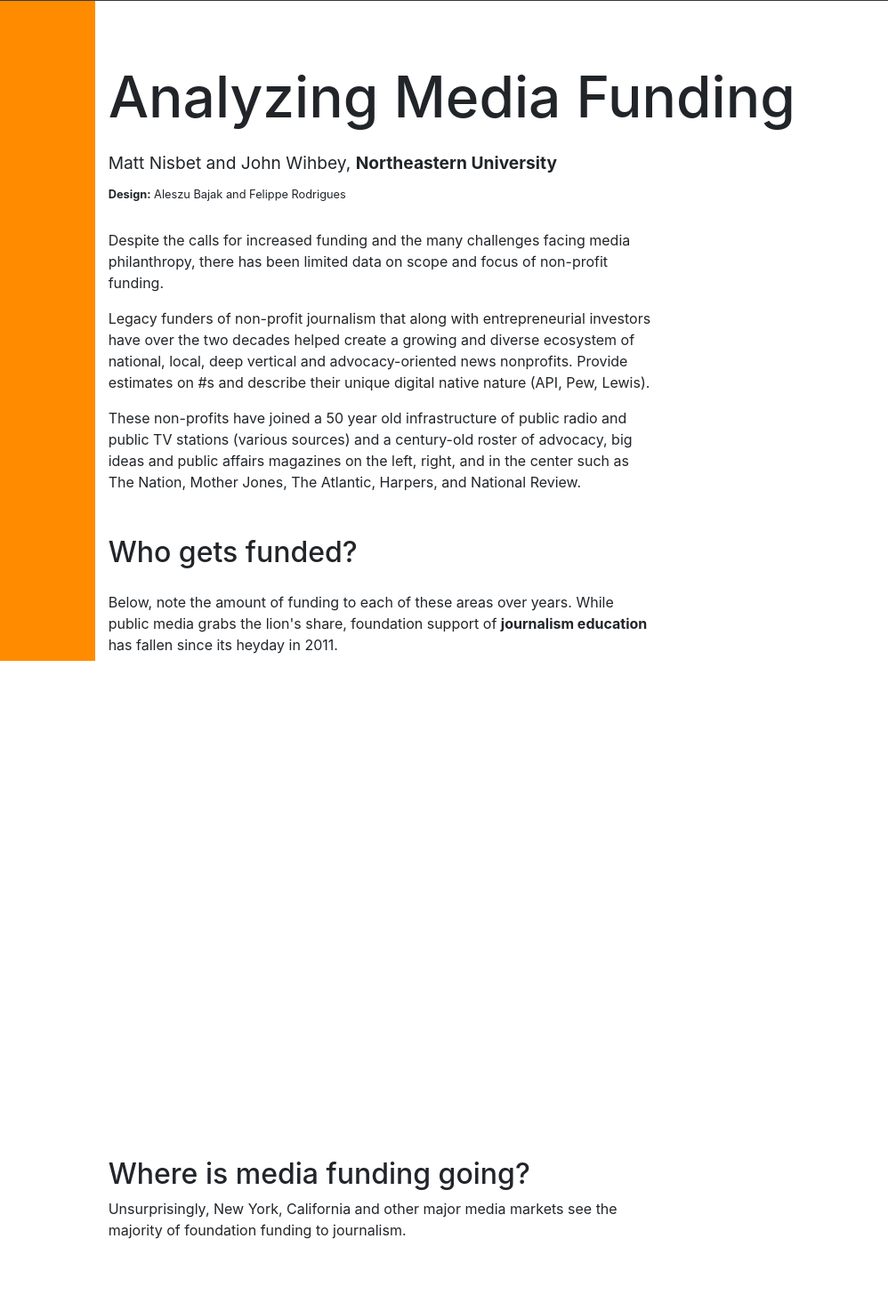
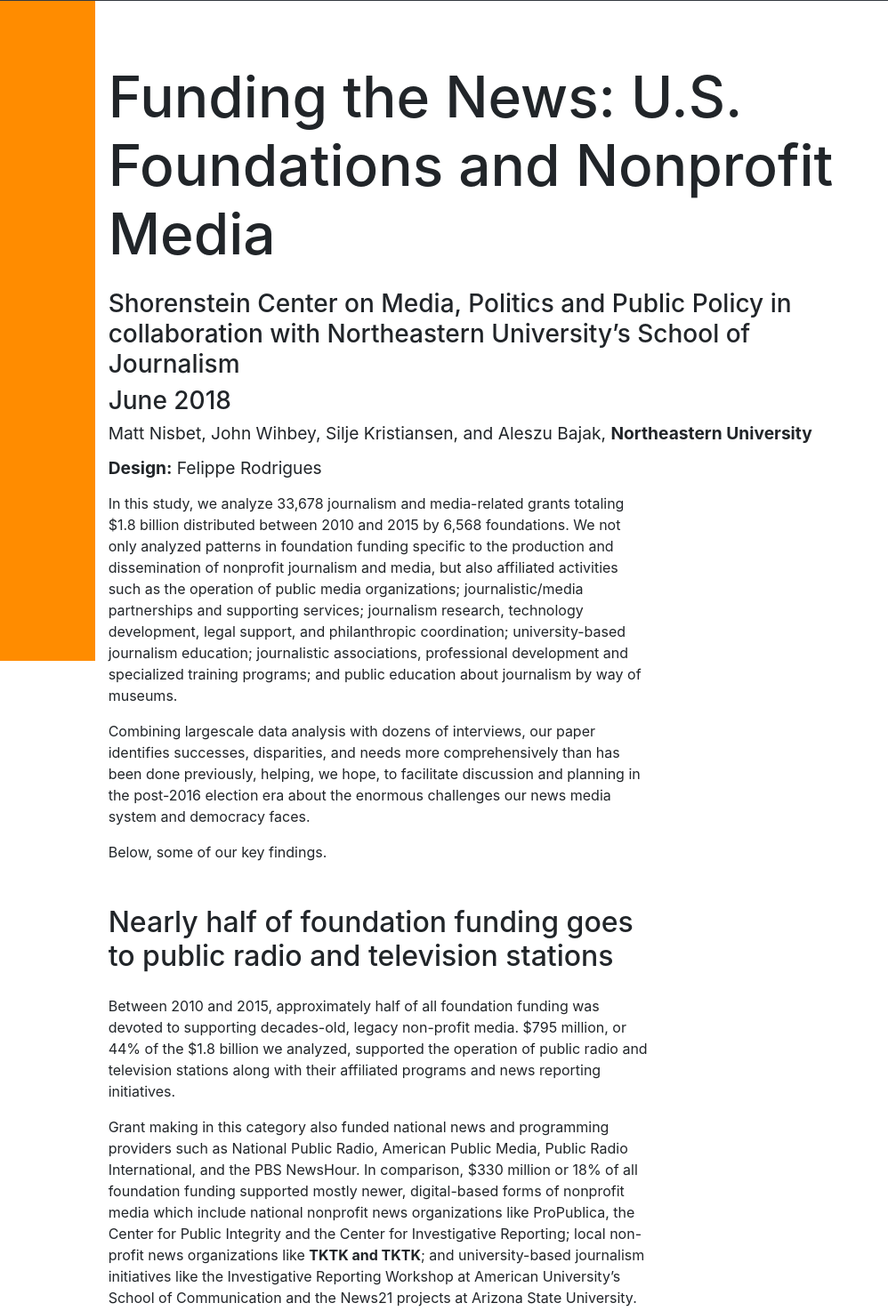
Before and after one commit to fsorodrigues/fdn-grants, a plain HTML site: page dist/index.html in a window 1280 px wide. Shown: the part 57-1531 px from the top of the page at 89% size, without its empty margins (0-998 px from the left). Drawn offline with Linux system fonts and the light colour scheme; no server answers.

Commit message:
Add files via upload

```diff
--- a/dist/index.html
+++ b/dist/index.html
@@ -5,10 +5,10 @@
         <meta http-equiv="X-UA-Compatible" content="IE=edge">
         <meta name="viewport" content="width=device-width, initial-scale=1">
 
-        <title>Analyzing Media Funding</title>
+        <title>Funding the News</title>
 
-        <meta name="description" content="Source code generated using layoutit.com">
-        <meta name="author" content="LayoutIt!">
+        <meta name="description" content="Funding the News: U.S. Foundations and Nonprofit Media">
+        <meta name="author" content="Aleszu Bajak and Felippe Rodrigues">
 
         <!-- Latest compiled and minified CSS -->
         <!-- <link rel="stylesheet" href="https://maxcdn.bootstrapcdn.com/bootstrap/3.3.7/css/bootstrap.min.css" integrity="sha384-BVYiiSIFeK1dGmJRAkycuHAHRg32OmUcww7on3RYdg4Va+PmSTsz/K68vbdEjh4u" crossorigin="anonymous"> -->
@@ -89,10 +89,12 @@
 
         <div class="row">
             <div class="col-md-8 offset-md-1 page-header">
-                <h1 class="title">Analyzing Media Funding</h1>
+                <h1 class="title">Funding the News: U.S. Foundations and Nonprofit Media</h1>
+                <h3>Shorenstein Center on Media, Politics and Public Policy in collaboration with Northeastern University’s School of Journalism</h3>
+                <h3>June 2018</h3>
 
-                <h5 class="byline">Matt Nisbet and John Wihbey, <span class="bold">Northeastern University</span></h5>
-                <h6 class="byline"><span class="bold">Design:</span> Aleszu Bajak and Felippe Rodrigues</h6>
+                <h5 class="byline">Matt Nisbet, John Wihbey, Silje Kristiansen, and Aleszu Bajak, <span class="bold">Northeastern University</span></h5>
+                <h5 class="byline"><span class="bold">Design:</span> Felippe Rodrigues</h5>
             </div>
         </div>
 
@@ -100,12 +102,18 @@
 
 		<div class="row">
             <div class="col-md-6 offset-md-1">
-                <p>Despite the calls for increased funding and the many challenges facing media philanthropy, there has been limited data on scope and focus of non-profit funding.</p>
-                <p>Legacy funders of non-profit journalism that along with entrepreneurial investors have over the two decades helped create a growing and diverse ecosystem of national, local, deep vertical and advocacy-oriented news nonprofits. Provide estimates on #s and describe their unique digital native nature (API, Pew, Lewis).</p>
-                <p>These non-profits have joined a 50 year old infrastructure of public radio and public TV stations (various sources) and a century-old roster of advocacy, big ideas and public affairs magazines on the left, right, and in the center such as The Nation, Mother Jones, The Atlantic, Harpers, and National Review.</p>
 
-                <h2 class="subhead">Who gets funded?</h2>
-                <p>Below, note the amount of funding to each of these areas over years. While public media grabs the lion's share, foundation support of <b>journalism education</b> has fallen since its heyday in 2011.</p>
+                <p>In this study, we analyze 33,678 journalism and media-related grants totaling $1.8 billion distributed between 2010 and 2015 by 6,568 foundations. We not only analyzed patterns in foundation funding specific to the production and dissemination of nonprofit journalism and media, but also affiliated activities such as the operation of public media organizations; journalistic/media partnerships and supporting services; journalism research, technology development, legal support, and philanthropic coordination; university-based journalism education; journalistic associations, professional development and specialized training programs; and public education about journalism by way of museums.</p>
+
+                <p>Combining largescale data analysis with dozens of interviews, our paper identifies successes, disparities, and needs more comprehensively than has been done previously, helping, we hope, to facilitate discussion and planning in the post-2016 election era about the enormous challenges our news media system and democracy faces.</p>
+
+                <p>Below, some of our key findings.</p>
+
+                <h2 class="subhead">Nearly half of foundation funding goes to public radio and television stations</h2>
+
+                <p>Between 2010 and 2015, approximately half of all foundation funding was devoted to supporting decades-old, legacy non-profit media. $795 million, or 44% of the $1.8 billion we analyzed, supported the operation of public radio and television stations along with their affiliated programs and news reporting initiatives.</p>
+
+                <p>Grant making in this category also funded national news and programming providers such as National Public Radio, American Public Media, Public Radio International, and the PBS NewsHour. In comparison, $330 million or 18% of all foundation funding supported mostly newer, digital-based forms of nonprofit media which include national nonprofit news organizations like ProPublica, the Center for Public Integrity and the Center for Investigative Reporting; local non-profit news organizations like <b>TKTK and TKTK</b>; and university-based journalism initiatives like the Investigative Reporting Workshop at American University’s School of Communication and the News21 projects at Arizona State University. </p>
             </div>
             <div class="col-md-3"></div>
 		</div>
@@ -117,7 +125,7 @@
 			<div class="col-md-8 offset-md-1 table1-stacked-area"></div>
 
 			<div class="col-md-3 tooltip-table1">
-    			<!-- tooltip hovering over each year would reveal table (a la InsideClimate News map) -->
+    			<!-- tooltip hovering over each year would reveal table -->
 			</div>
 
 		</div>
@@ -127,8 +135,11 @@
 		<div class="row">
 
 			<div class="col-md-6 offset-md-1">
-    			<h2>Where is media funding going?</h2>
-    			<p>Unsurprisingly, New York, California and other major media markets see the majority of foundation funding to journalism.</p>
+    			<h2>Public media organizations in 10 states account for 83% of total foundation funding</h2>
+
+    			<p>Foundation funding for public media tends to be highly concentrated among a few dozen grant recipients clustered in a few different geographic regions. Eighteen “super” stations along with the content-producers/distributors National Public Radio, Sesame Workshop, Public Radio International, StoryCorps, the Public Radio Exchange, and Free Speech TV received a combined $562 million, or 70% of all foundation funding given to public media between 2010 and 2015.</p>
+
+                <p>Seventeen of the grantees are based in the San Francisco, Los Angeles, Chicago, Minneapolis, Boston, New York City, or DC/Virginia regions. Public media organizations based in 10 states accounted for $657 million in grants, or 83% of total foundation funding.</p>
 			</div>
 
 			<div class="col-md-3"></div>
```
